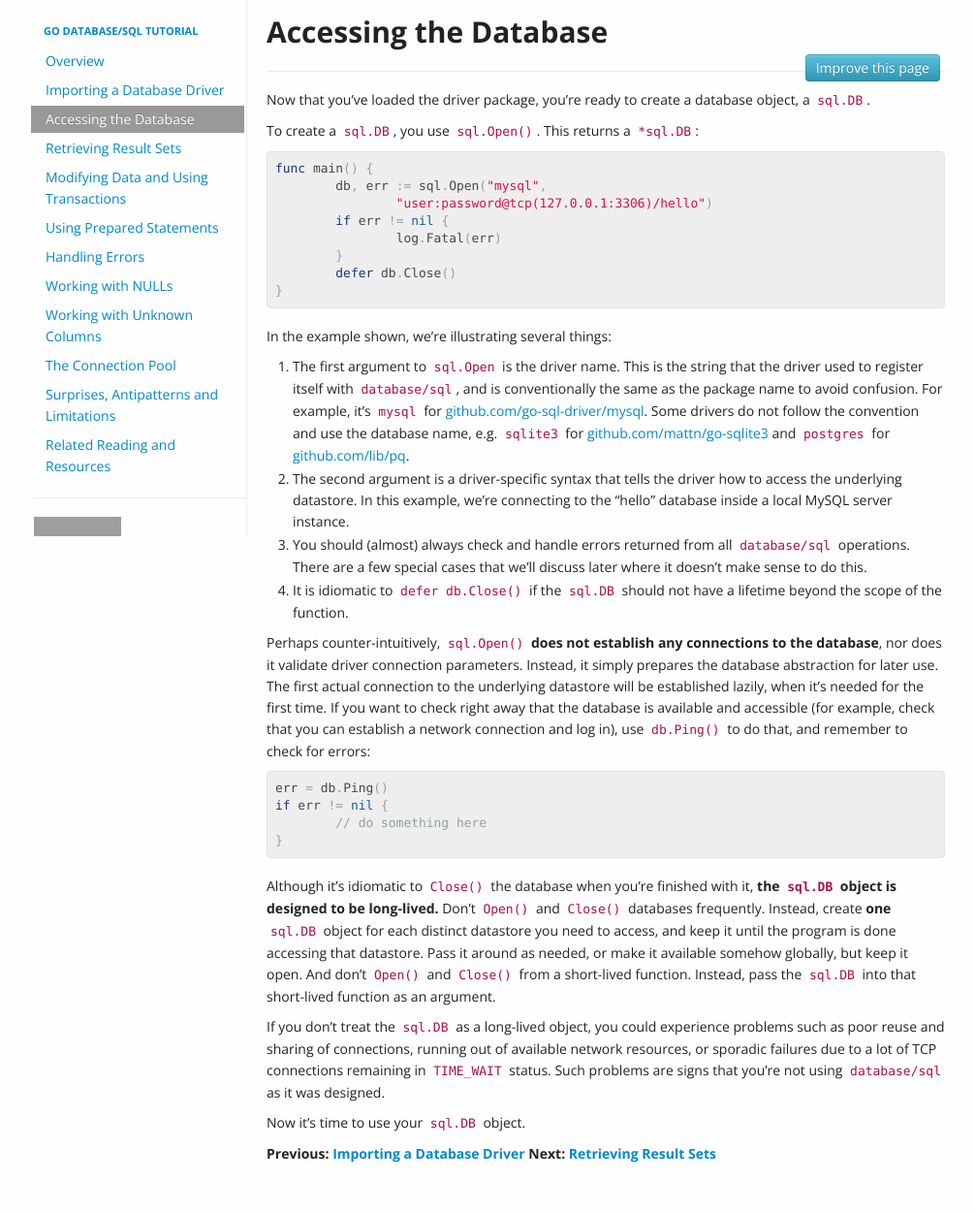
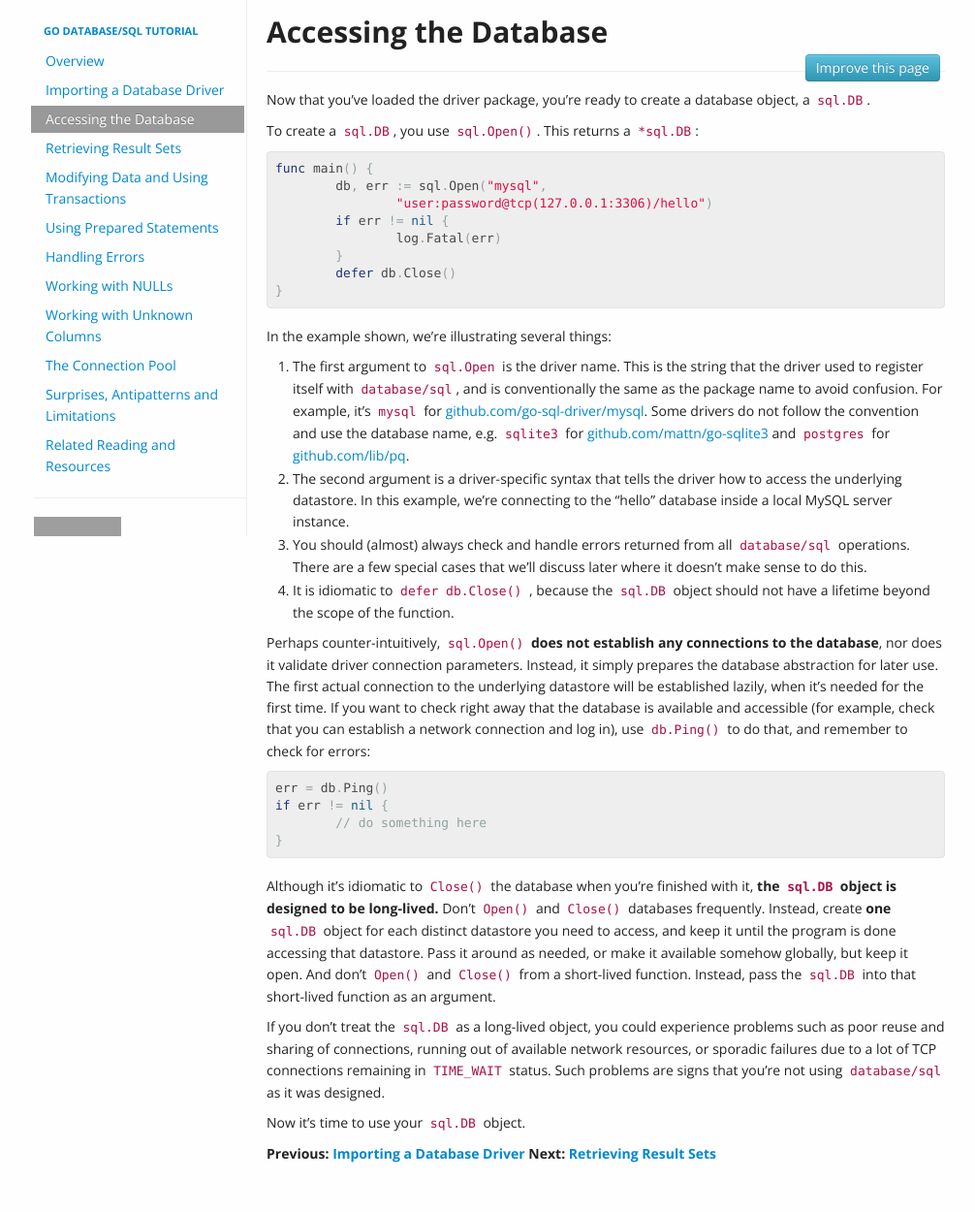
Before and after one commit to VividCortex/go-database-sql-tutorial, a Jekyll site: the page built from accessing.md, in a window 1280 px wide. Shown: the whole page at 97% size, without its empty margins (135-1141 px from the left). Built offline with Jekyll 4.4.1, drawn with Linux system fonts in a browser that asks for light colours; grey boxes are pictures that could not be loaded.

Commit message:
Update accessing.md
It seems that there is a typo here "It is idiomatic to defer db.Close() **if** the sql.DB should not have a lifetime beyond the scope of the function."
So I tried making it more clear **because the `sql.DB` object**

```diff
--- a/accessing.md
+++ b/accessing.md
@@ -24,7 +24,7 @@ In the example shown, we're illustrating several things:
 1. The first argument to `sql.Open` is the driver name. This is the string that the driver used to register itself with `database/sql`, and is conventionally the same as the package name to avoid confusion. For example, it's `mysql` for [github.com/go-sql-driver/mysql](https://github.com/go-sql-driver/mysql). Some drivers do not follow the convention and use the database name, e.g. `sqlite3` for [github.com/mattn/go-sqlite3](https://github.com/mattn/go-sqlite3) and `postgres` for [github.com/lib/pq](https://github.com/lib/pq).
 2. The second argument is a driver-specific syntax that tells the driver how to access the underlying datastore. In this example, we're connecting to the "hello" database inside a local MySQL server instance.
 3. You should (almost) always check and handle errors returned from all `database/sql` operations.  There are a few special cases that we'll discuss later where it doesn't make sense to do this.
-4. It is idiomatic to `defer db.Close()` if the `sql.DB` should not have a lifetime beyond the scope of the function.
+4. It is idiomatic to `defer db.Close()` , because the `sql.DB` object should not have a lifetime beyond the scope of the function.
 
 Perhaps counter-intuitively, `sql.Open()` **does not establish any connections
 to the database**, nor does it validate driver connection parameters. Instead,
```
